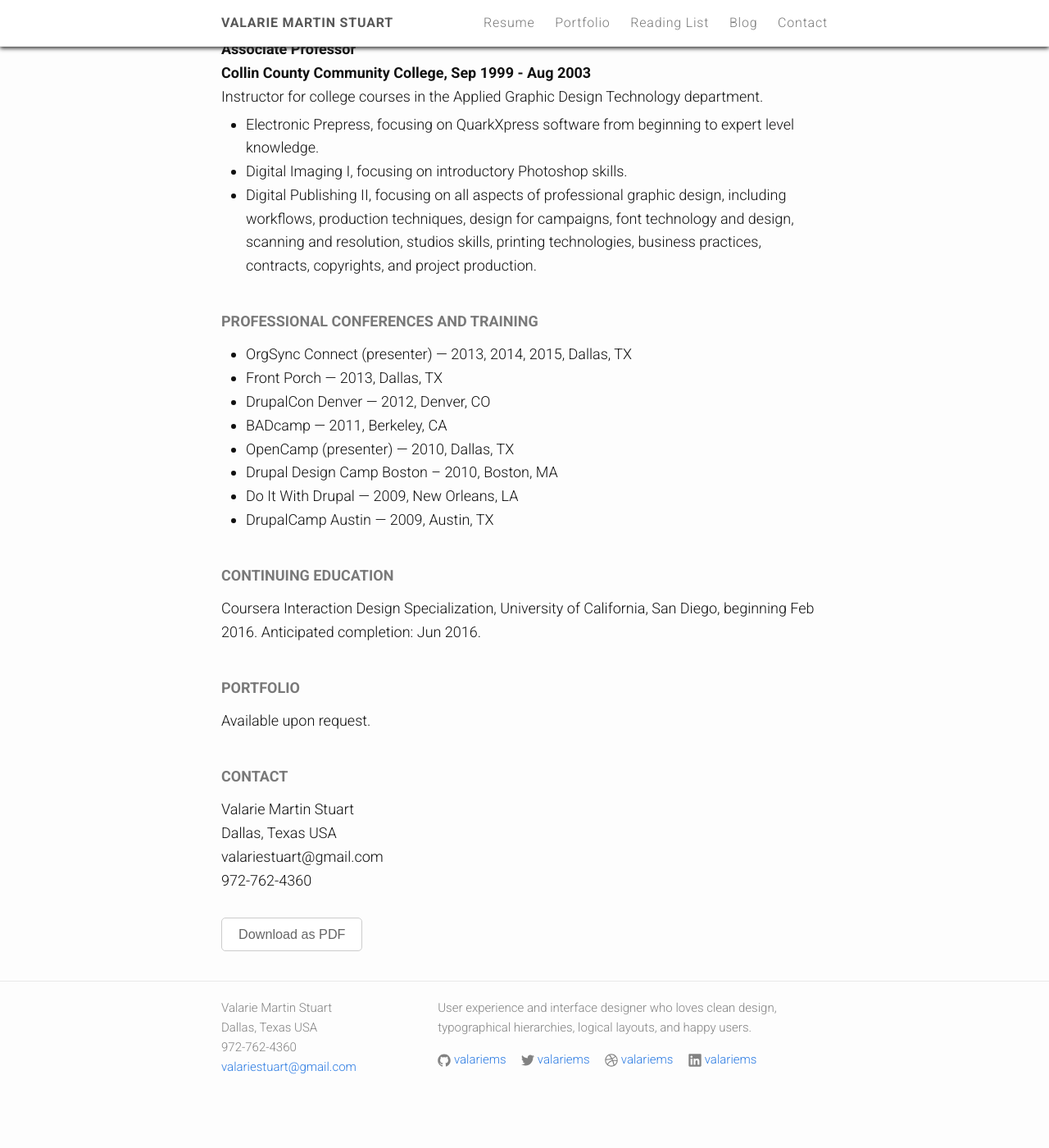
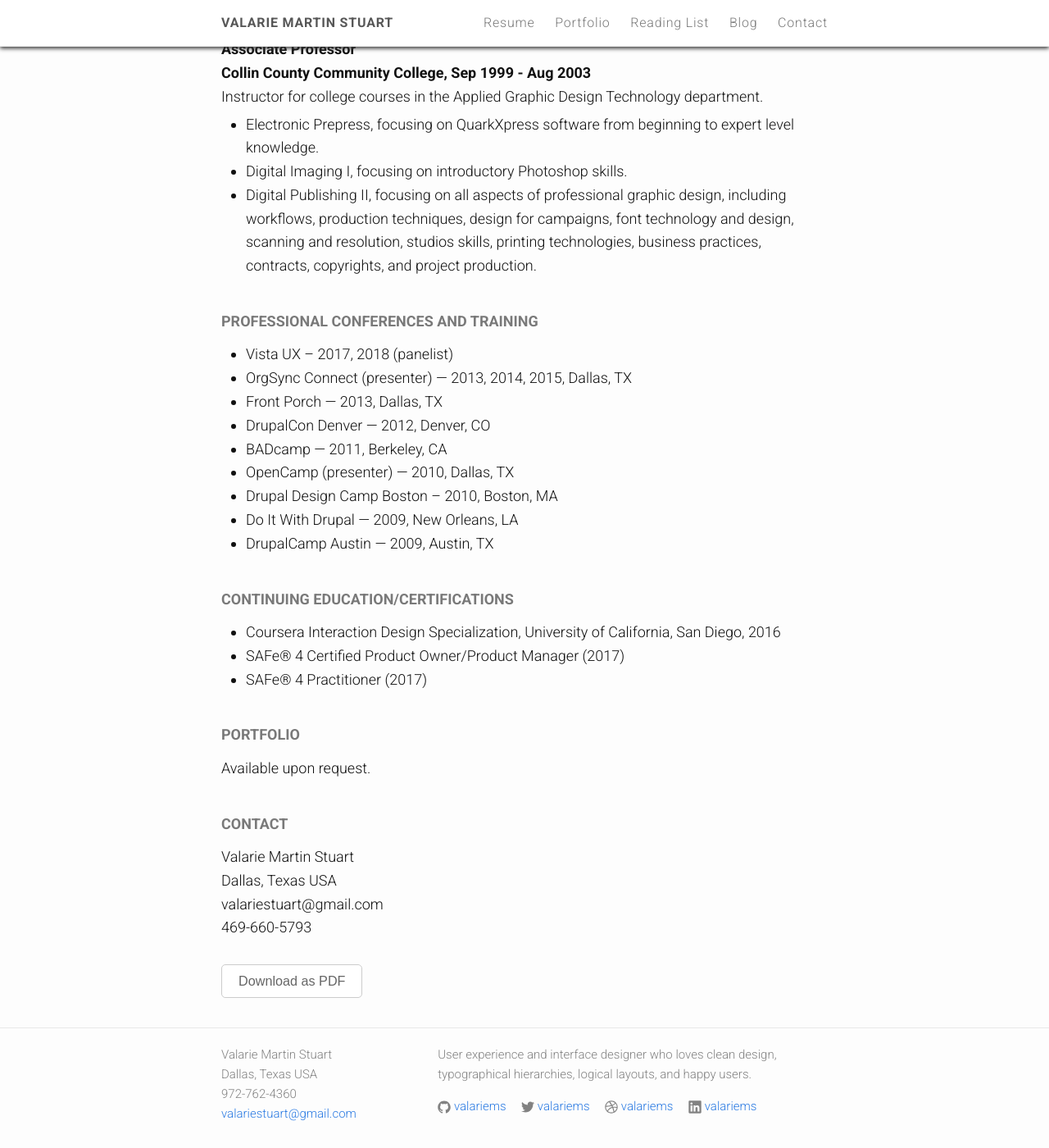
Before and after one commit to valariems/valariems.github.io, a Jekyll site: the page built from resume.md, in a window 1280 px wide and 1400 px high, scrolled down 2862 px. Shown: the whole window at 82% size. Built offline with Jekyll 4.4.1, drawn with Linux system fonts in a browser that asks for light colours; nearby versions of some CDN libraries; before the commit the page ends 4205 px from its top, so only the background shows below that.

Commit message:
Update certs and phone on resume.

```diff
--- a/resume.md
+++ b/resume.md
@@ -89,6 +89,7 @@ Instructor for college courses in the Applied Graphic Design Technology departme
 
 ## Professional conferences and training
 
+  * Vista UX – 2017, 2018 (panelist)
   * OrgSync Connect (presenter) — 2013, 2014, 2015, Dallas, TX
   * Front Porch — 2013, Dallas, TX
   * DrupalCon Denver — 2012, Denver, CO
@@ -98,9 +99,11 @@ Instructor for college courses in the Applied Graphic Design Technology departme
   * Do It With Drupal — 2009, New Orleans, LA
   * DrupalCamp Austin — 2009, Austin, TX
 
-## Continuing education
+## Continuing education/certifications
 
-Coursera Interaction Design Specialization, University of California, San Diego, beginning Feb 2016. Anticipated completion: Jun 2016.
+  * Coursera Interaction Design Specialization, University of California, San Diego, 2016
+  * SAFe® 4 Certified Product Owner/Product Manager (2017)
+  * SAFe® 4 Practitioner (2017)
 
 ## Portfolio
 
@@ -111,4 +114,4 @@ Available upon request.
 Valarie Martin Stuart<br />
 Dallas, Texas USA<br />
 valariestuart@gmail.com<br />
-972-762-4360
+469-660-5793
```
